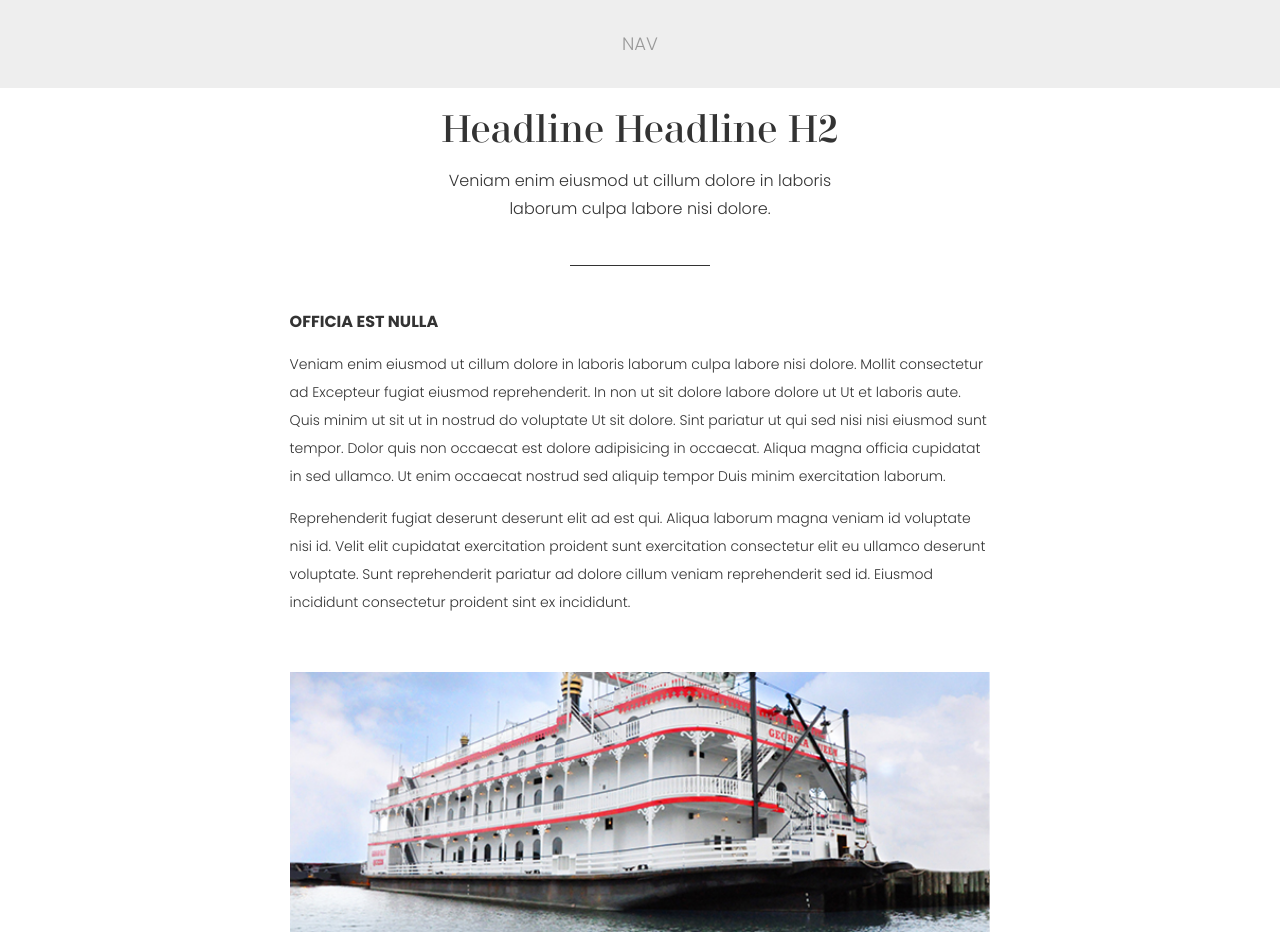
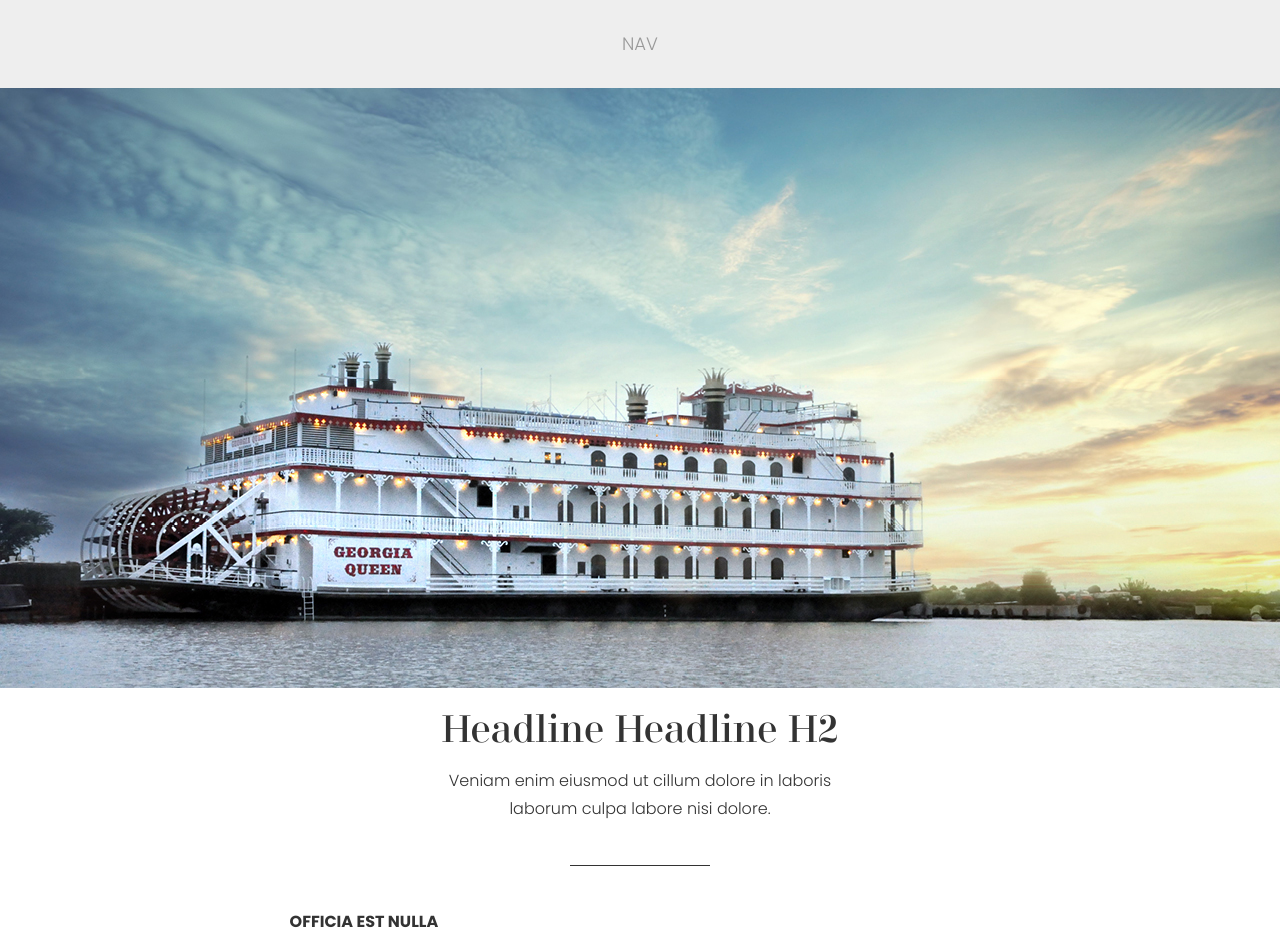
Before and after one commit to chris-rocha/savannah-proto, a PHP site: page / in a window 1280 px wide. Shown: the top 932 px of the page. Run offline with PHP 8.4, Linux system fonts and the light colour scheme.

Commit message:
add a hero image

```diff
--- a/index.php
+++ b/index.php
@@ -24,9 +24,12 @@
 </head>
 <body>
   <section id="header">
-    <div class="center-text" style="background-color: #eee; padding: 30px 0; color: #999; font-size: 18px; margin-bottom: 20px;">
+    <div class="center-text" style="background-color: #eee; padding: 30px 0; color: #999; font-size: 18px;">
       NAV
     </div>
+  </section>
+  <section id="hero" style="margin-bottom: 20px;">
+    <img style="width: 100%; display: block;" class="scale-with-grid" src="images/dev/hero1.jpg" />
   </section>
 
   <div class="container">
```
